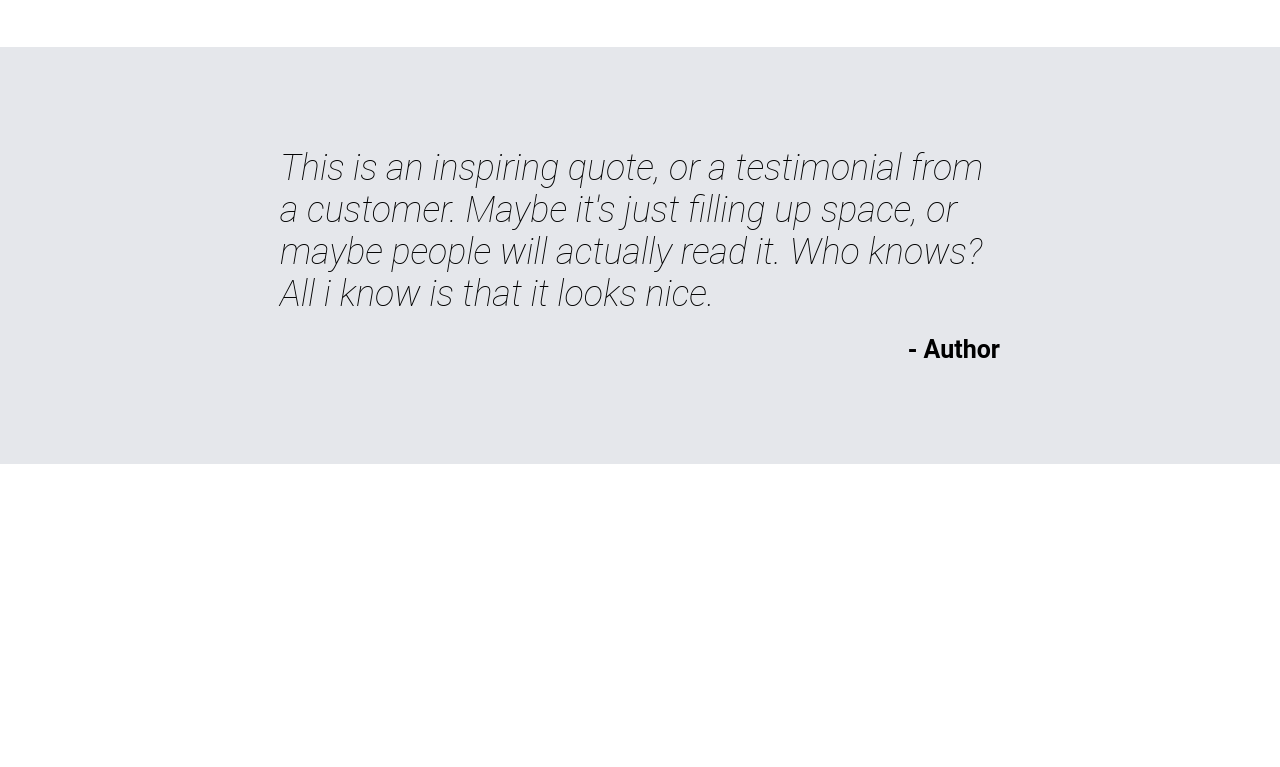
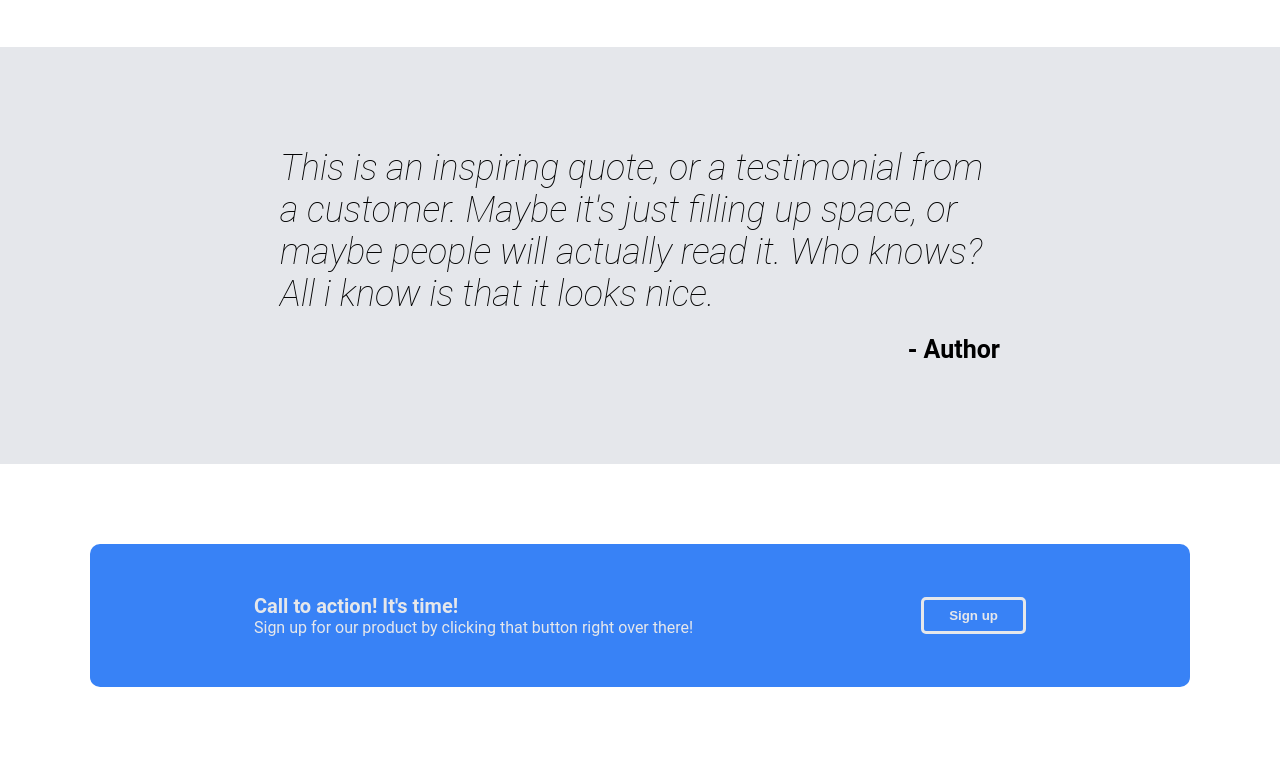
Before and after one commit to LasseRSoerensen/Landing-Page, a website built with webpack: page dist/index.html in a window 1280 px wide. Shown: the part 845-1612 px from the top of the page. Before the commit the page ends 1309 px from the top, so only its background shows below. Built offline with Linux system fonts and the light colour scheme.

Commit message:
added signup section

```diff
--- a/src/style.css
+++ b/src/style.css
@@ -137,3 +137,29 @@ button {
     font-size: 25px;
     font-weight: bold;
 }
+
+
+.signup-section {
+    display: flex;
+    justify-content: center;
+    padding: 80px 0px;
+}
+.signup {
+    background-color: #3882F6;
+    color: #E5E7EB;
+    padding: 50px;
+    display: flex;
+    align-items: center;
+    justify-content: space-around;
+    border-radius: 10px;
+
+    width: 1000px;
+}
+
+.signup-button {
+    border: solid;
+}
+.signup-header {
+    font-weight: bold;
+    font-size: 20px;
+}
```
Also changed, not shown: dist/index.html, dist/main.js.
